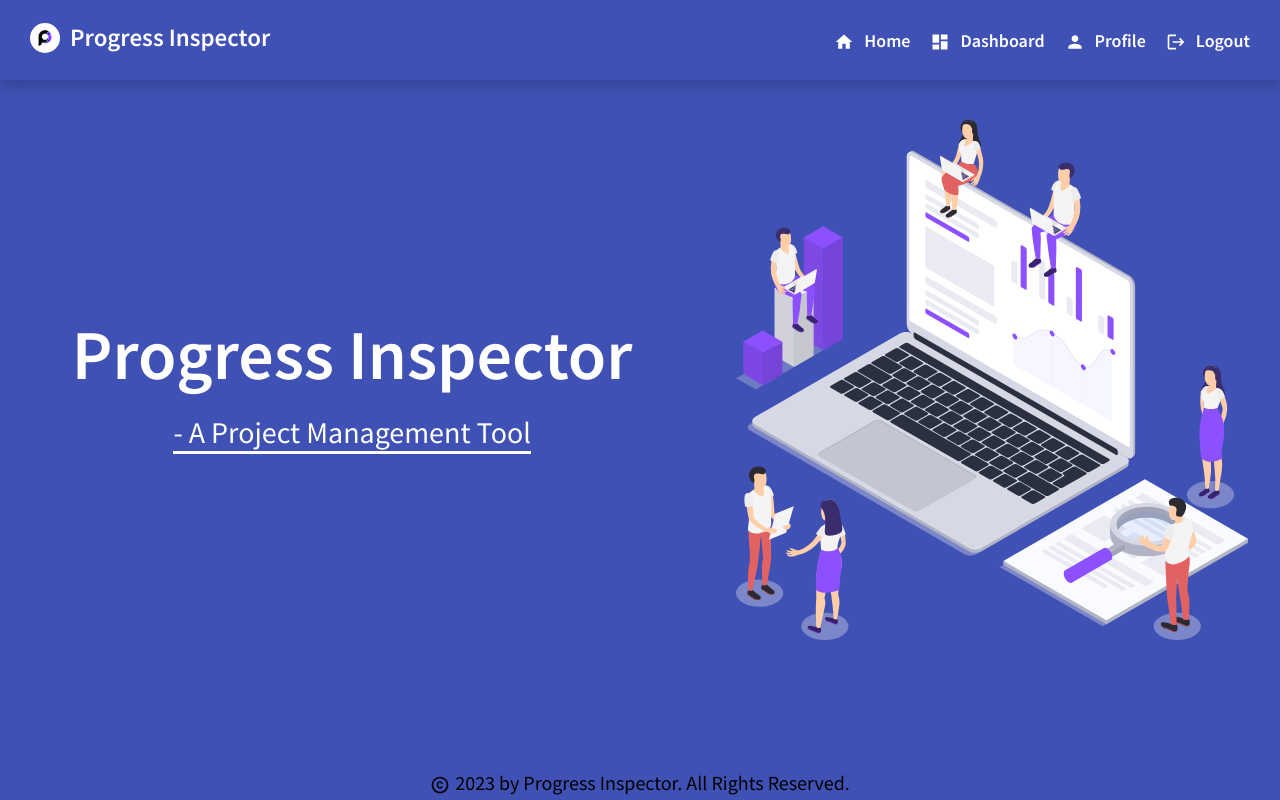
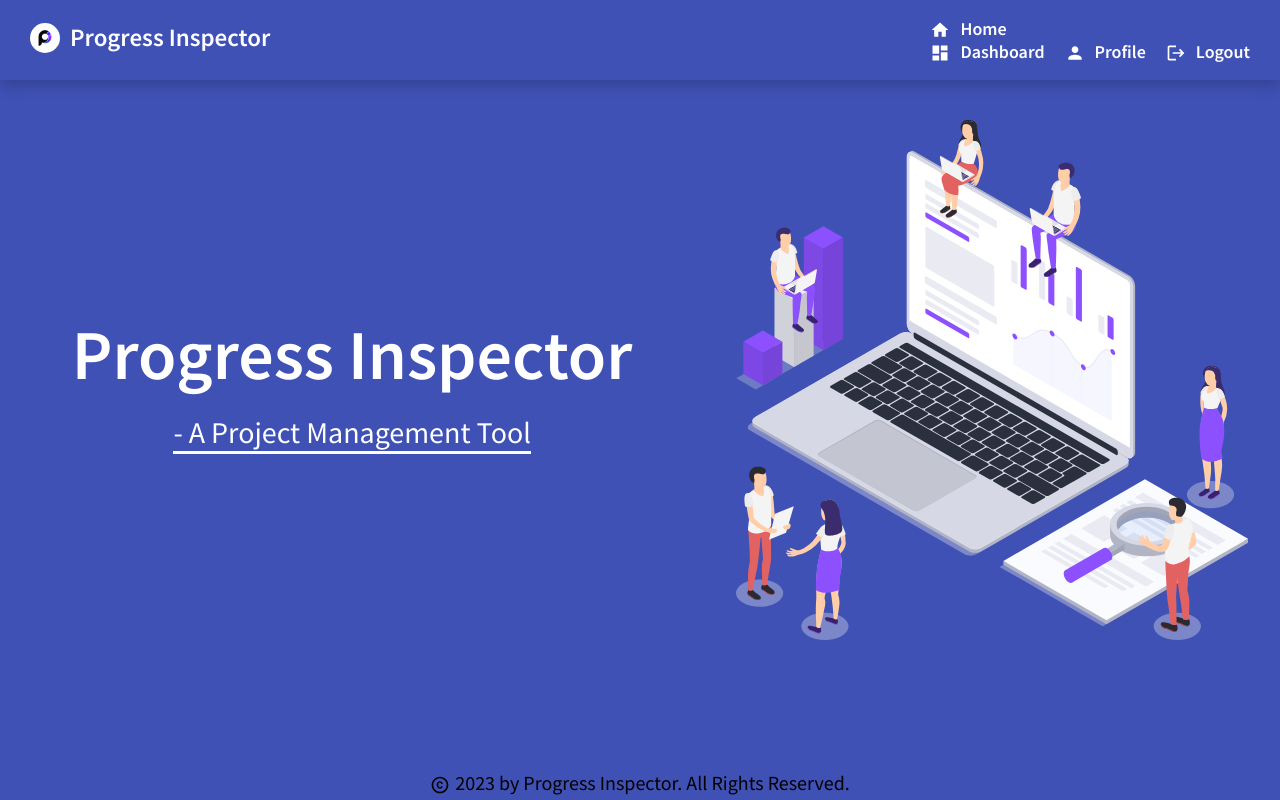
Before and after one commit to AadeshJuvekar/frontend, a React (Create React App) app: page / in a window 1280 px wide. Built offline with nearby package versions, Linux system fonts and the light colour scheme; no server answers.

Commit message:
Updated Title Navigation Link

```diff
--- a/src/components/header/header.jsx
+++ b/src/components/header/header.jsx
@@ -14,8 +14,10 @@ function Header(props) {
     <div className="header">
       <div className="headerWrapper">
         <div className="headerLeft">
+          <NavLink to="/" className="headerLink">
             <img src={logo} alt="Progress Inspector" className="headerLogo" />
             <span className="headerTitle">Progress Inspector</span>
+          </NavLink>
         </div>
         <div className="headerRight">
           <div className="headerMenu">
@@ -24,8 +26,8 @@ function Header(props) {
               <span className="headerMenuItem">Home</span>
             </NavLink>
 
-            {props.userSession.authType !== "notLoggedIn" ? (
-              <>
+            {props.userSession.authType !== "notLoggedIn"
+              ? <div>
                   <NavLink to="/dashboard" className="headerLink">
                     <DashboardIcon className="headerIcon" />
                     <span className="headerMenuItem">Dashboard</span>
@@ -42,9 +44,8 @@ function Header(props) {
                     <LogoutIcon className="headerIcon" />
                     <span className="headerMenuItem">Logout</span>
                   </NavLink>
-              </>
-            ) : (
-              <>
+                </div>
+              : <div>
                   <NavLink to="/register" className="headerLink">
                     <AccountCircle className="headerIcon" />
                     <span className="headerMenuItem">Register</span>
@@ -53,8 +54,7 @@ function Header(props) {
                     <VpnKeyIcon className="headerIcon" />
                     <span className="headerMenuItem">Login</span>
                   </NavLink>
-              </>
-            )}
+                </div>}
           </div>
         </div>
       </div>
```
Lines whose indentation alone changed are shown as unchanged.
